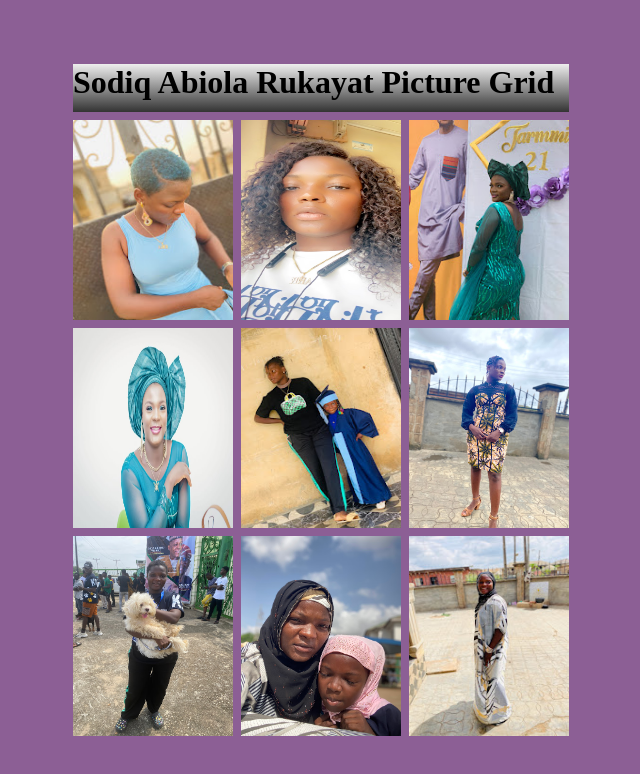
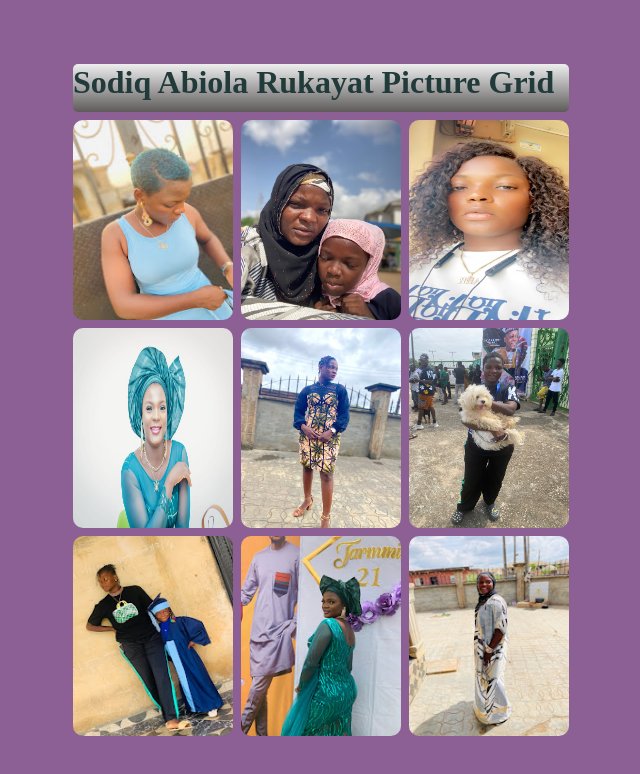
Before and after one commit to Abiola-Sodiq/assignment, a plain HTML site: page index.html in a window 1280 px wide. Shown: the whole page, without its empty margins (319-959 px from the left). Drawn offline with Linux system fonts and the light colour scheme.

Commit message:
new commit

```diff
--- a/index.js
+++ b/index.js
@@ -1,5 +1,12 @@
+function shuffleArray(array) {
+  for (let i = array.length - 1; i > 0; i--) {
+    const j = Math.floor(Math.random() * (i + 1));
+    [array[i], array[j]] = [array[j], array[i]];
+  }
+  return array;
+}
+
 const body = document.body;
-
 const div = document.createElement("div");
 const div2 = document.createElement("div");
 const text = document.createElement("h1");
@@ -15,22 +22,40 @@ const img6 = document.createElement("img");
 const img7 = document.createElement("img");
 const img8 = document.createElement("img");
 const img9 = document.createElement("img");
+
 div.classList.add("maincontainer");
 div2.classList.add("container");
-let images = document.querySelectorAll("img", draggable="true");
+let images = document.querySelectorAll("img");
+
 body.append(div);
 div.append(div2);
 div2.append(text, span1, span2, span3);
 span1.append(img, img2, img3);
 span2.append(img4, img5, img6);
 span3.append(img7, img8, img9);
+
 text.innerText = "Sodiq Abiola Rukayat Picture Grid";
-img.setAttribute("src", "./images/abibi1.JPG");
-img2.setAttribute("src", "./images/abibi2.JPG");
-img3.setAttribute("src", "./images/abibi3.JPG");
-img4.setAttribute("src", "./images/abibi4.JPG");
-img5.setAttribute("src", "images/abibi5.jpg");
-img6.setAttribute("src", "./images/abibi6.JPG");
-img7.setAttribute("src", "./images/abibi7.JPG");
-img8.setAttribute("src", "./images/abibi8.JPG");
-img9.setAttribute("src", "./images/abibi9.JPG");
+
+const imageSources = [
+  "./images/abibi1.JPG",
+  "./images/abibi2.JPG",
+  "./images/abibi3.JPG",
+  "./images/abibi4.JPG",
+  "./images/abibi5.jpg",
+  "./images/abibi6.JPG",
+  "./images/abibi7.JPG",
+  "./images/abibi8.JPG",
+  "./images/abibi9.JPG",
+];
+
+const shuffledSources = shuffleArray(imageSources);
+
+img.setAttribute("src", shuffledSources[0]);
+img2.setAttribute("src", shuffledSources[1]);
+img3.setAttribute("src", shuffledSources[2]);
+img4.setAttribute("src", shuffledSources[3]);
+img5.setAttribute("src", shuffledSources[4]);
+img6.setAttribute("src", shuffledSources[5]);
+img7.setAttribute("src", shuffledSources[6]);
+img8.setAttribute("src", shuffledSources[7]);
+img9.setAttribute("src", shuffledSources[8]);
--- a/style.css
+++ b/style.css
@@ -6,6 +6,8 @@
 img{
     height: 25svh;
     width: 10rem;
+    border-radius: 10px;
+
 }
 body{
     height: 100svh;
@@ -23,7 +25,9 @@ body{
     gap: .5rem;
 }
 h1{
-    background:  linear-gradient(#eee, #333);
+    background:  linear-gradient(#eee, #5e5a5a);
+    color: rgb(33, 58, 58);
+    border-radius: 5px;
 }
 
 span{
```
